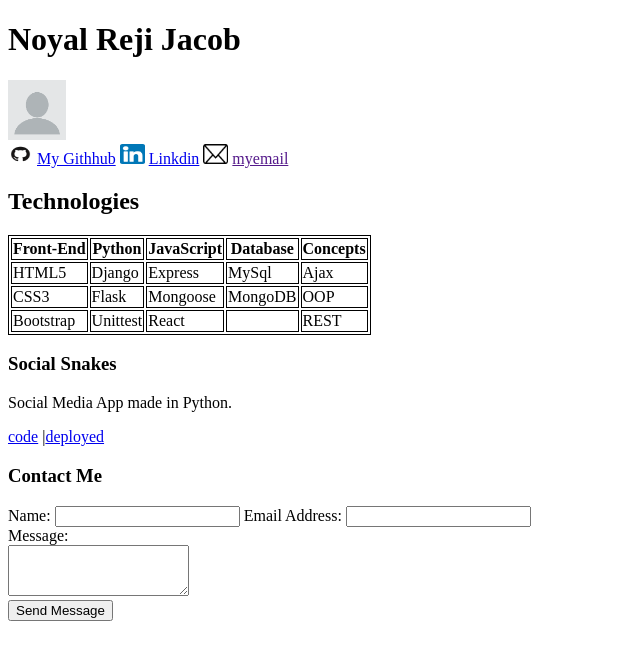
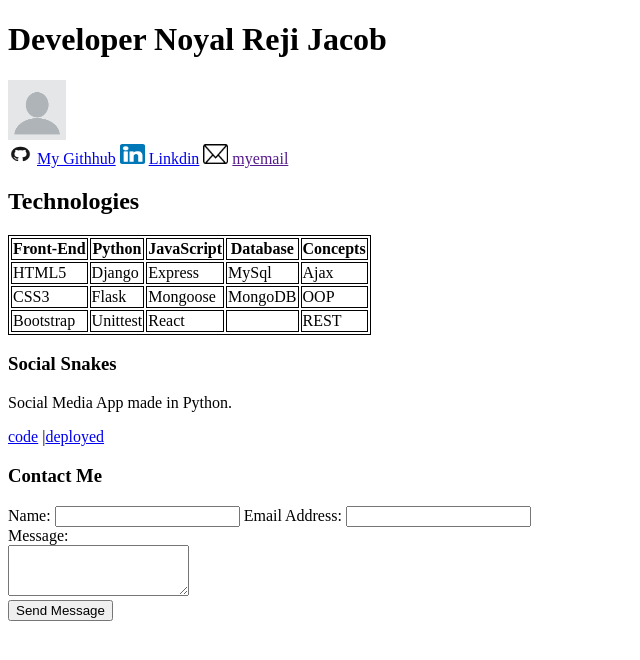
Before and after one commit to noyalreji/Portfolio, a plain HTML site: page index.html in a window 1280 px wide. Shown: the whole page, without its empty margins (0-640 px from the left). Drawn offline with Linux system fonts and the light colour scheme.

Commit message:
Changed Name

```diff
--- a/index.html
+++ b/index.html
@@ -9,7 +9,7 @@
 </head>
 
 <body>
-  <h1>Noyal Reji Jacob</h1>
+  <h1>Developer Noyal Reji Jacob</h1>
   <img src="download.png" alt="Girl in a jacket" width="58" height="60">
 
   <div>
```
